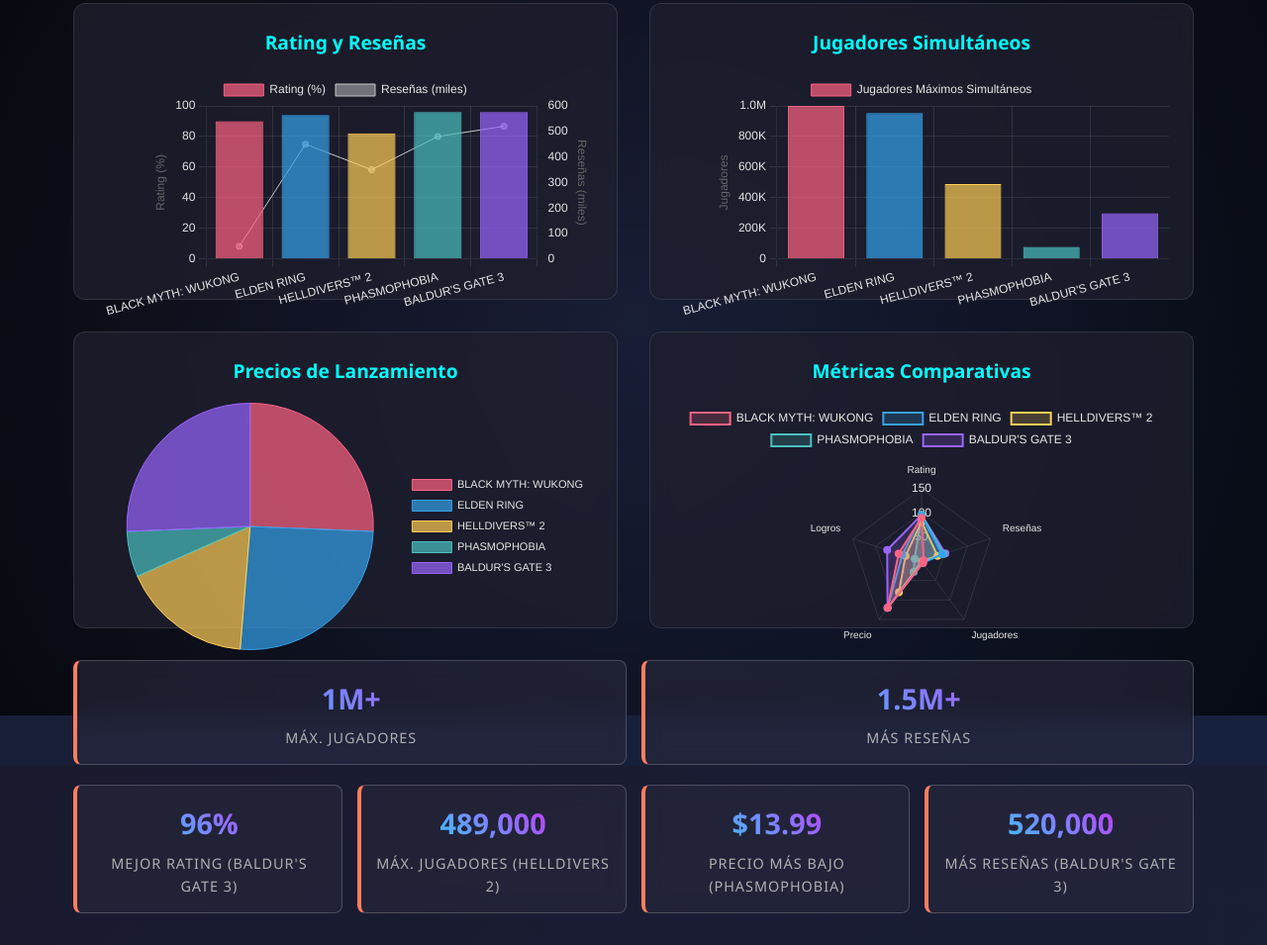
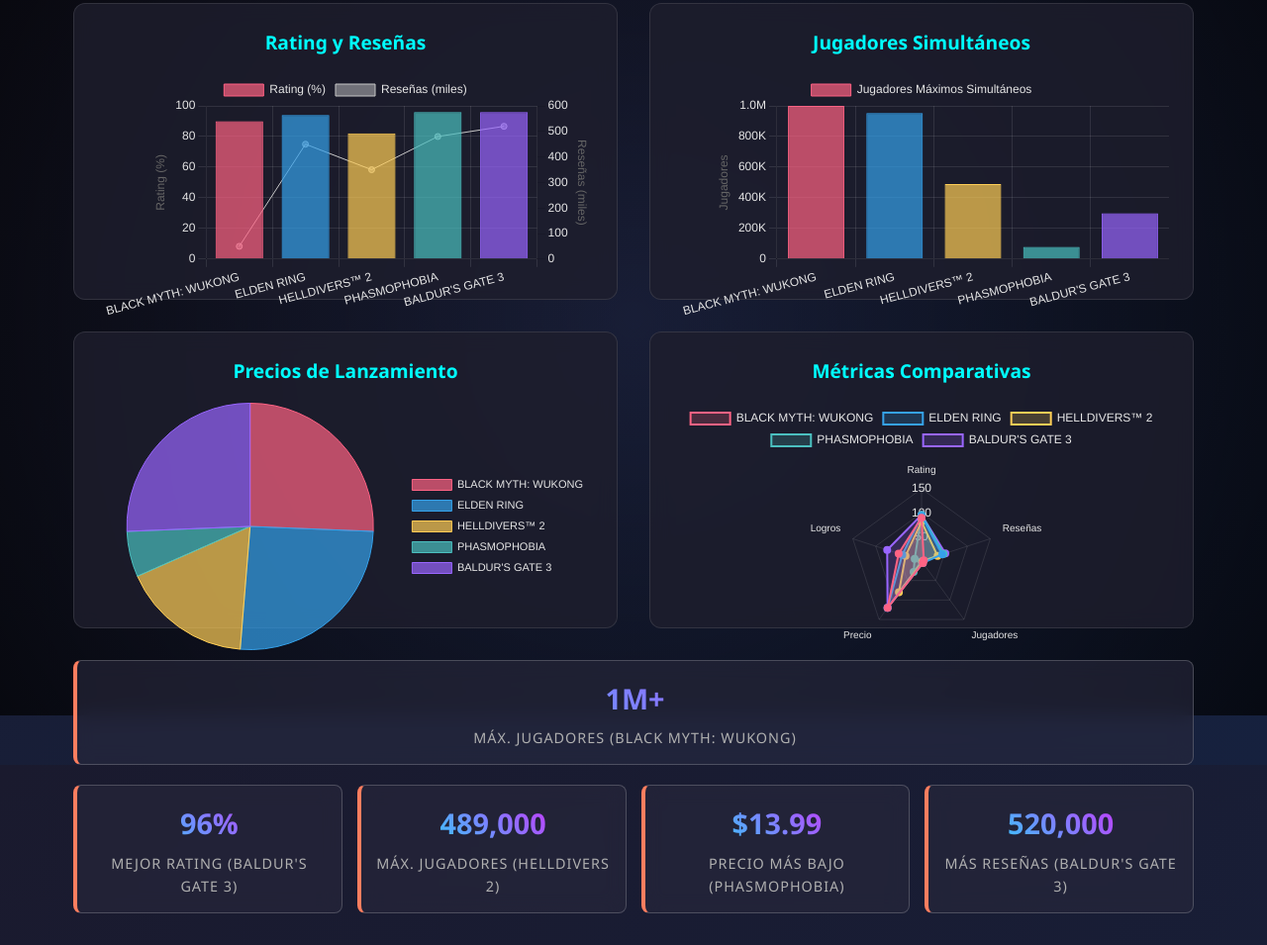
Before and after one commit to Axowil/Tarea-TND, a plain HTML site: page index.html in a window 1280 px wide. Shown: the part 877-1832 px from the top of the page at 99% size. Drawn offline with nearby package versions, Linux system fonts and the light colour scheme.

Commit message:
correciones

```diff
--- a/index.html
+++ b/index.html
@@ -200,13 +200,9 @@
 
                     <div class="metric-card">
                         <div class="metric-value">1M+</div>
-                        <div class="metric-label">Máx. Jugadores</div>
+                        <div class="metric-label">Máx. Jugadores (Black myth: Wukong)</div>
                     </div>
 
-                    <div class="metric-card">
-                        <div class="metric-value">1.5M+</div>
-                        <div class="metric-label">Más Reseñas</div>
-                    </div>
                 </div>
                 <div class="metrics-grid">
                 <div class="metric-card">
```
